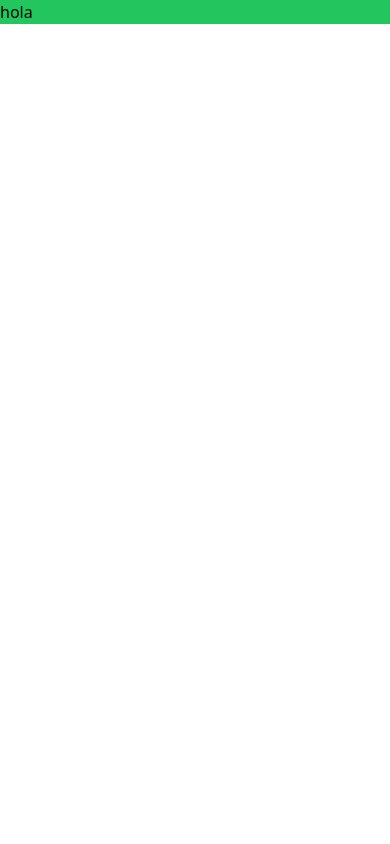
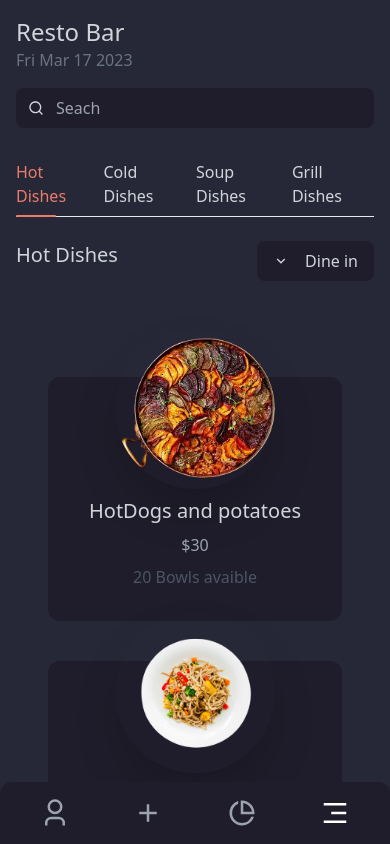
Before and after one commit to Enriquevizarra/dashboard-store, a React (Vite) app: page / in a window 390 px wide. Shown: the top 844 px of the page. Built offline with nearby package versions, Linux system fonts and the light colour scheme.

Commit message:
ADD: components in APP.jsx

```diff
--- a/src/App.jsx
+++ b/src/App.jsx
@@ -1,11 +1,62 @@
-import "./index.css"
+// * components
+import { Sidebar } from "./components/shared/Sidebar";
+// * Icons
+import {
+  RiMenu3Fill,
+  RiUser3Line,
+  RiAddLine,
+  RiPieChartLine,
+  RiCloseLine,
+} from "react-icons/ri";
+// * css
+import "./index.css";
+import { useState } from "react";
+// * images
+import { Car } from "./components/shared/Car";
+import { Header } from "./components/shared/Header";
 
 function App() {
+  const [showMenu, setShowMenu] = useState(false);
+  const [showOrder, setShowOrder] = useState(false);
 
+  const toogleMenu = () => {
+    setShowMenu(!showMenu);
+    setShowOrder(false);
+  };
+
+  const toogleShowOrder = () => {
+    setShowOrder(!showOrder);
+    setShowMenu(false);
+  };
 
   return (
-   <div className="bg-green-500">hola</div>
-  )
+    <div className="bg-[#262837] w-full min-h-screen">
+      <Sidebar showMenu={showMenu} />
+      <Car showOrder={showOrder} setShowOrder={setShowOrder} />
+      {/* Menu Movil */}
+      <nav className="bg-[#1F1D2B] lg:hidden fixed w-full bottom-0 left-0 text-3xl text-gray-400 py-2 px-8 flex items-center justify-between rounded-tl-xl rounded-tr-xl">
+        <button className="p-2">
+          <RiUser3Line />
+        </button>
+        <button className="p-2">
+          <RiAddLine />
+        </button>
+        <button className="p-2" onClick={toogleShowOrder}>
+          <RiPieChartLine />
+        </button>
+        <button className="text-white p-2" onClick={toogleMenu}>
+          {showMenu ? <RiCloseLine /> : <RiMenu3Fill />}
+        </button>
+      </nav>
+
+      <main className="lg:pl-32 grid grid-cols-1 lg:grid-cols-10">
+        <div className="lg:col-span-5 xl:col-span-6 2xl:col-span-7 md:p-8 p-4 lg:p-2 ">
+          {/* header  */}
+          <Header />
+        </div>
+      </main>
+    </div>
+  );
 }
 
-export default App
+export default App;
```
